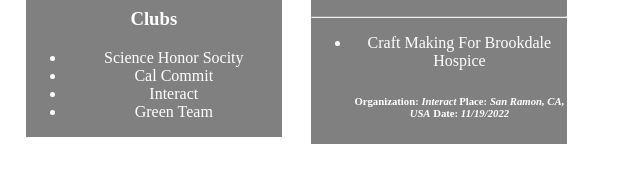
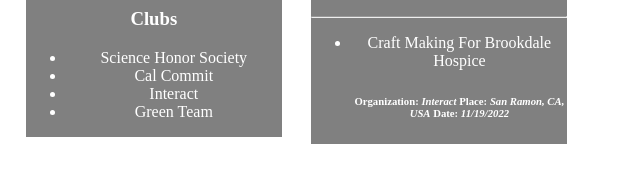
Before and after one commit to 20m06/mykhailokosenko.com, a plain HTML site: page assets/aboutme/aboutme.html in a window 1280 px wide. Shown: the part 375-558 px from the top of the page, 571-1211 px from the left. Drawn offline with Linux system fonts and the light colour scheme.

Commit message:
Update aboutme.html

```diff
--- a/assets/aboutme/aboutme.html
+++ b/assets/aboutme/aboutme.html
@@ -43,7 +43,7 @@
     <span class="span">
     <h3>Clubs</h3>
     <ul>
-      <li>Science Honor Socity</li>
+      <li>Science Honor Society</li>
       <li>Cal Commit</li>
       <li>Interact</li>
       <li>Green Team</li>
```
